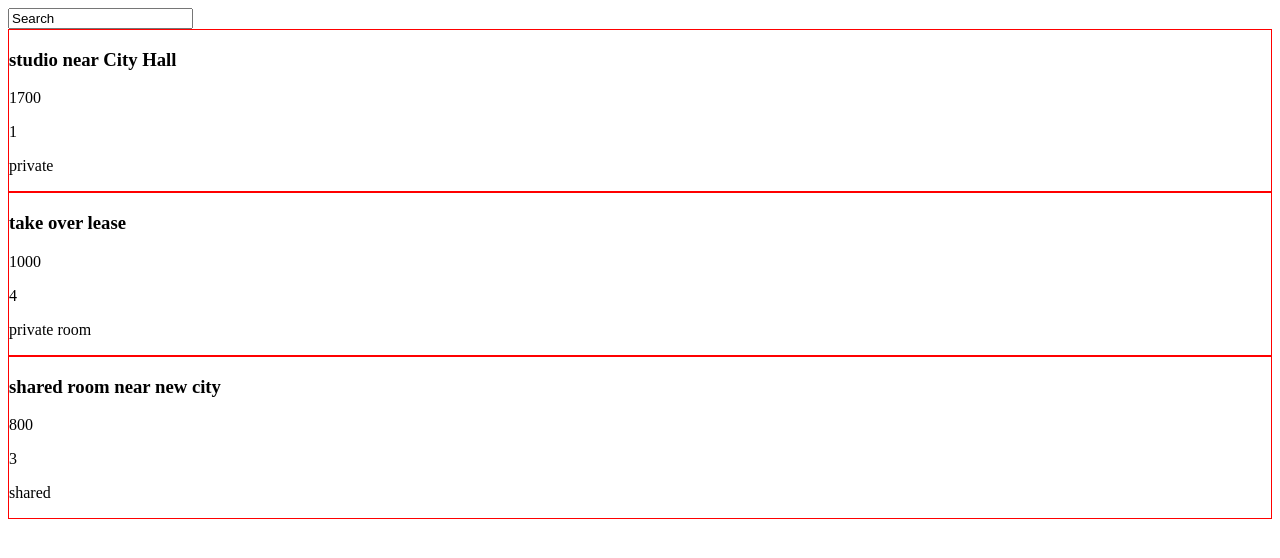
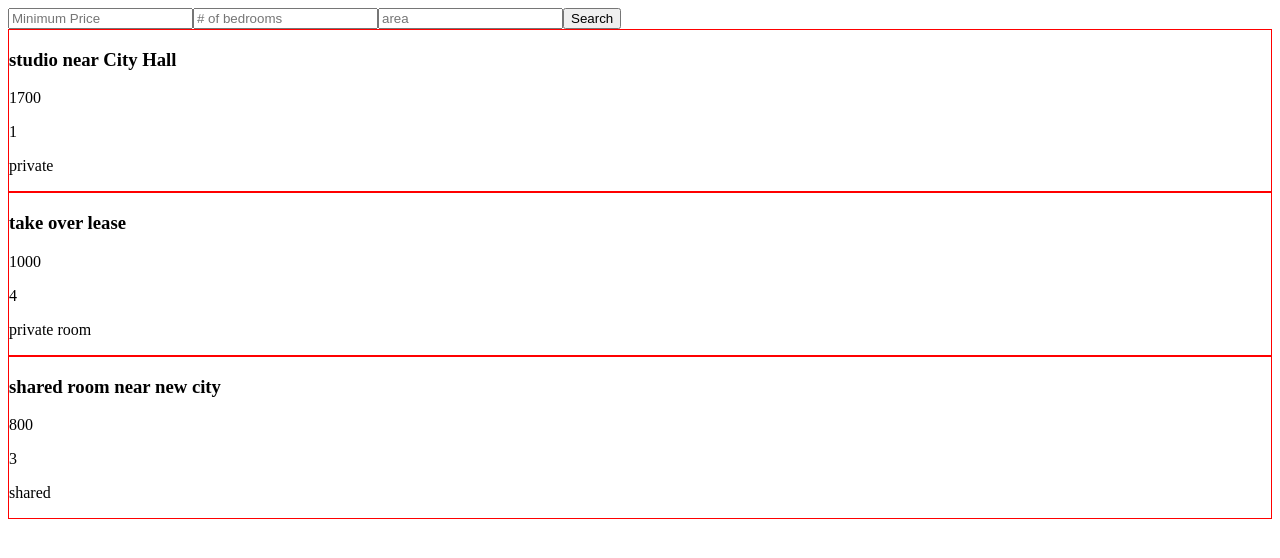
Before and after one commit to stevenjchang/marketplace_app, a React app: page /posts in a window 1280 px wide. Shown: the top 558 px of the page. Built offline with nearby package versions, Linux system fonts and the light colour scheme.

Commit message:
add state to Search

```diff
--- a/client/src/components/PostList.js
+++ b/client/src/components/PostList.js
@@ -3,6 +3,7 @@ import PropTypes from 'prop-types';
 import { sampleData } from '../sample_data';
 
 import PostDetail from './PostDetail';
+import Search from './Search';
 
 
 const PostList = ({ posts, getPosts }) => {
@@ -12,7 +13,7 @@ const PostList = ({ posts, getPosts }) => {
 
   return (
     <>
-      <input type="text" value="Search" />
+      <Search />
       {
         data.listings.map((item) => {
           return (<PostDetail listing={item} />)
--- /dev/null
+++ b/client/src/components/Search.js
@@ -0,0 +1,46 @@
+import React, { Component } from 'react';
+
+class Search extends Component {
+  state = {
+    bedrooms: 1,
+  }
+
+  onChange = (e) => {
+    this.setState({ [e.target.name]: e.target.value })
+  }
+
+  handleSubmit = () => {
+    console.log('state:', this.state)
+  }
+
+  render() {
+    return (
+      <>
+        <input
+          name="price"
+          type="text"
+          placeholder="Minimum Price"
+          onChange={this.onChange}
+        />
+        <input
+          name="bedrooms"
+          type="text"
+          placeholder="# of bedrooms"
+          onChange={this.onChange}
+        />
+        <input
+          name="area"
+          type="text"
+          placeholder="area"
+          onChange={this.onChange}
+        />
+        <button
+          onClick={this.handleSubmit}
+        >Search
+        </button>
+      </>
+    );
+  }
+}
+
+export default Search;
```
Also changed, not shown: 1 other file (tests, documents, lock files or other folders).
